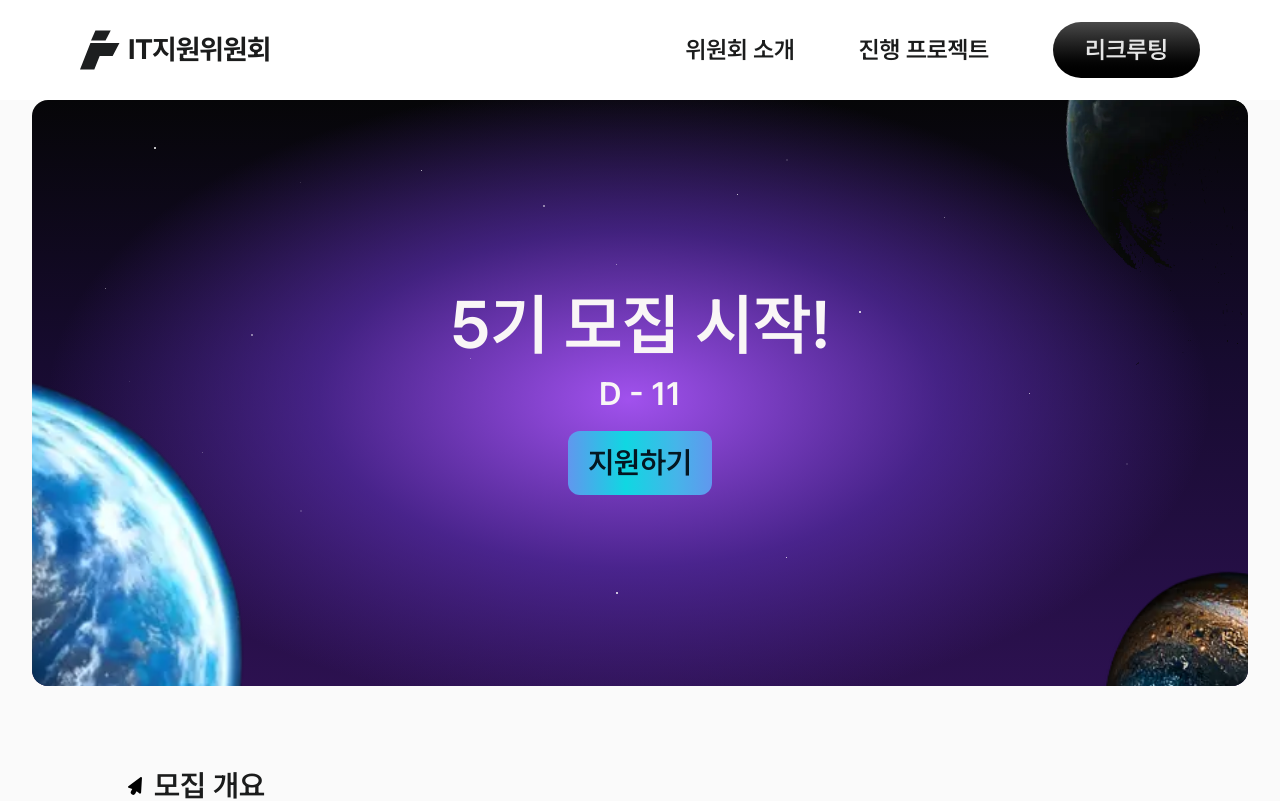
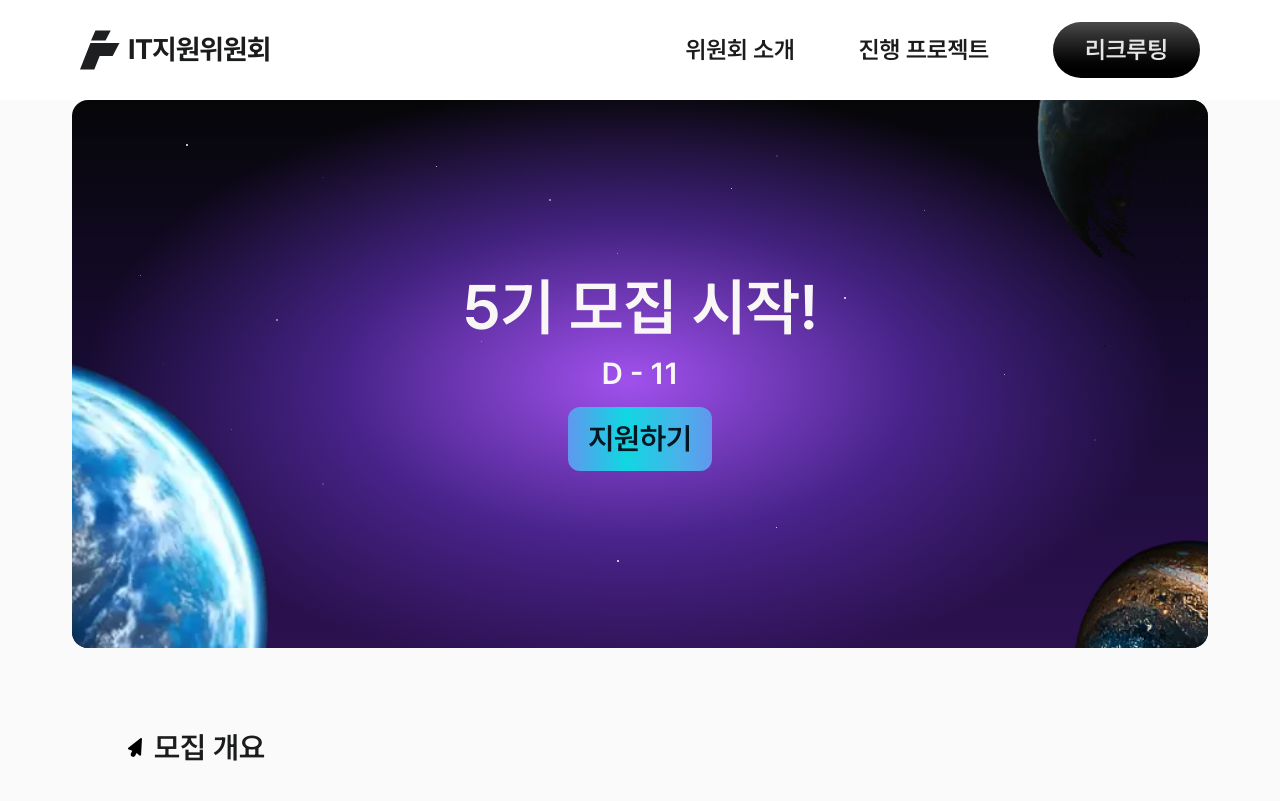
Before and after one commit to ssu-student-union/ssu-it-landing, a Next.js app: page /recruiting in a window 1280 px wide. Shown: the top 801 px of the page. Built offline with nearby package versions, Linux system fonts and the light colour scheme.

Commit message:
style: 히어로 padding 더 빡세게

```diff
--- a/src/app/recruiting/_landing/Hero.tsx
+++ b/src/app/recruiting/_landing/Hero.tsx
@@ -125,7 +125,7 @@ export const Hero = () => {
   };
 
   return (
-    <section className="w-full px-4 sm:px-6 lg:px-8">
+    <section className="w-full px-2 sm:px-8 lg:px-18">
       <div
         ref={heroRef}
         className="@container relative aspect-1276/615 w-full overflow-hidden rounded-2xl"
```
